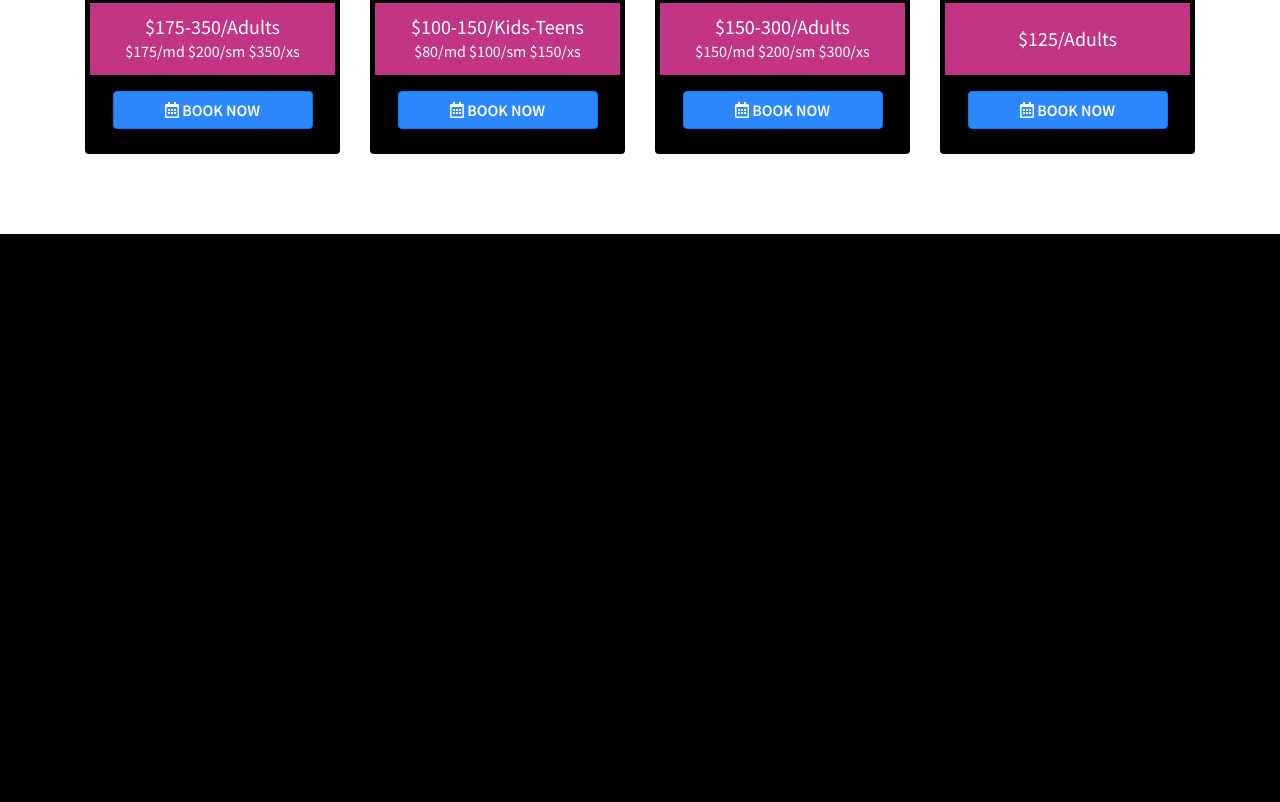
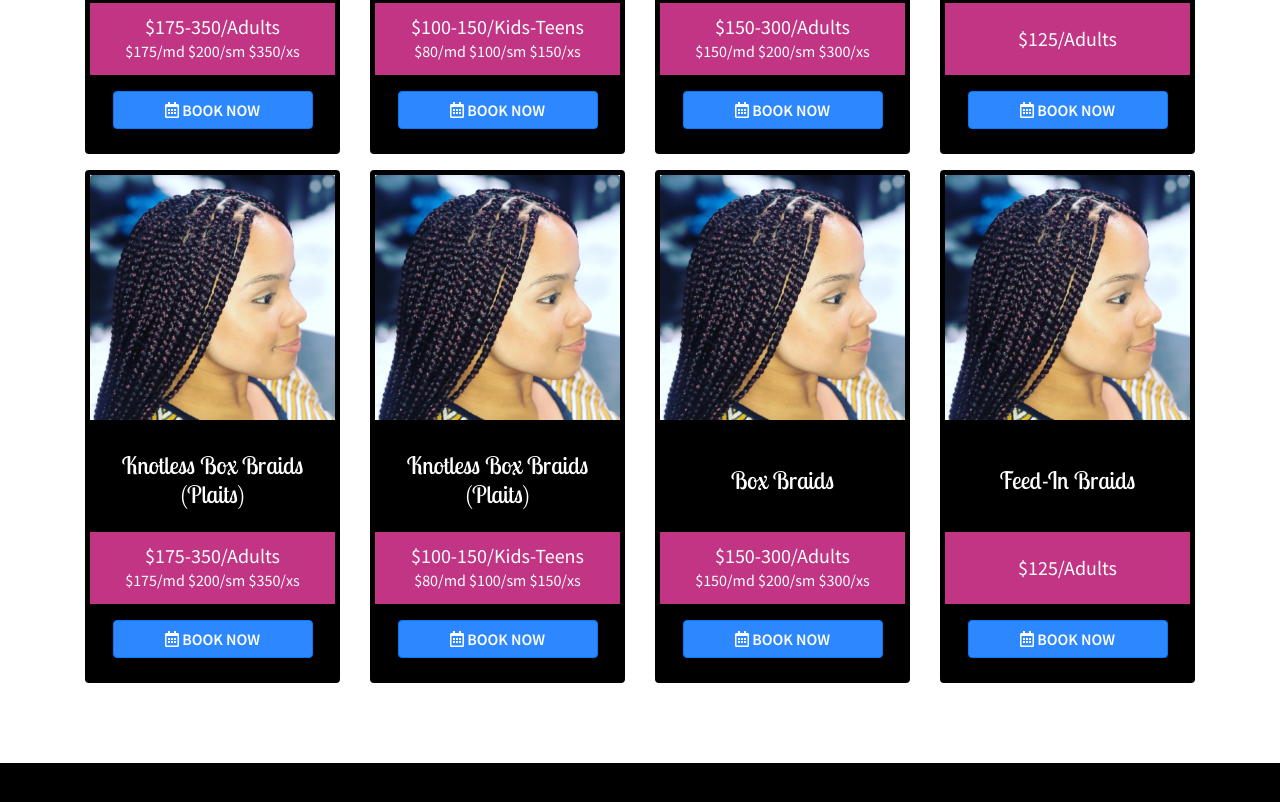
Before and after one commit to DCasely/Switchup-Hairtouch, a plain HTML site: page index.html in a window 1280 px wide. Shown: the part 1223-2025 px from the top of the page. Drawn offline with nearby package versions, Linux system fonts and the light colour scheme.

Commit message:
working on pricing section 3.0

```diff
--- a/index.html
+++ b/index.html
@@ -239,6 +239,106 @@
             </div>
           </div>
         </div>
+
+        <!-- PRICING ROW 2 -->
+        <div class="row">
+          <!-- KNOTLESS BOX BRAIDS -->
+          <div class="col col-lg-6 col-xl-3 d-flex justify-content-center mb-3">
+            <div class="card" style="width: 20rem;">
+              <img
+                class="card-img-top"
+                src="./images/passiontwist.jpg"
+                alt="passiontwist"
+              />
+              <div class="card-body text-center">
+                <h5 class="card-title">Knotless Box Braids (Plaits)</h5>
+                <div class="card-description">
+                  <h4>$175-350/Adults</h4>
+                  <p>$175/md $200/sm $350/xs</p>
+                </div>
+                <a
+                  href="https://www.codewars.com/users/DCasely"
+                  class="btn btn-primary"
+                  target="_blank"
+                  ><i class="far fa-calendar-alt"></i> Book Now
+                </a>
+              </div>
+            </div>
+          </div>
+
+          <!-- KNOTLESS BOX BRAIDS (KIDS-TEENS) -->
+          <div class="col col-lg-6 col-xl-3 d-flex justify-content-center mb-3">
+            <div class="card" style="width: 20rem;">
+              <img
+                class="card-img-top"
+                src="./images/passiontwist.jpg"
+                alt="passiontwist"
+              />
+              <div class="card-body text-center">
+                <h5 class="card-title">Knotless Box Braids (Plaits)</h5>
+                <div class="card-description">
+                  <h4>$100-150/Kids-Teens</h4>
+                  <p>$80/md $100/sm $150/xs</p>
+                </div>
+                <a
+                  href="https://www.codewars.com/users/DCasely"
+                  class="btn btn-primary"
+                  target="_blank"
+                  ><i class="far fa-calendar-alt"></i> Book Now
+                </a>
+              </div>
+            </div>
+          </div>
+
+          <!-- BOX BRAIDS -->
+          <div class="col col-lg-6 col-xl-3 d-flex justify-content-center mb-3">
+            <div class="card" style="width: 20rem;">
+              <img
+                class="card-img-top"
+                src="./images/passiontwist.jpg"
+                alt="passiontwist"
+              />
+              <div class="card-body text-center">
+                <h5 class="card-title">Box Braids</h5>
+                <div class="card-description">
+                  <h4>$150-300/Adults</h4>
+                  <p>$150/md $200/sm $300/xs</p>
+                </div>
+                <a
+                  href="https://www.codewars.com/users/DCasely"
+                  class="btn btn-primary"
+                  target="_blank"
+                  ><i class="far fa-calendar-alt"></i> Book Now
+                </a>
+              </div>
+            </div>
+          </div>
+
+          <!-- FEED-IN BRAIDS -->
+          <div class="col col-lg-6 col-xl-3 d-flex justify-content-center mb-3">
+            <div class="card" style="width: 20rem;">
+              <img
+                class="card-img-top"
+                src="./images/passiontwist.jpg"
+                alt="passiontwist"
+              />
+              <div class="card-body text-center">
+                <h5 class="card-title">Feed-In Braids</h5>
+                <div class="card-description">
+                  <h4>$125/Adults</h4>
+                  <!-- <p>$125/sm</p> -->
+                </div>
+
+                <a
+                  href="https://www.codewars.com/users/DCasely"
+                  class="btn btn-primary"
+                  target="_blank"
+                  ><i class="far fa-calendar-alt"></i> Book Now
+                </a>
+              </div>
+            </div>
+          </div>
+        </div>
       </div>
     </section>
 
--- a/styles.css
+++ b/styles.css
@@ -16,7 +16,7 @@ a:hover {
 
 #navigation {
   font-family: 'Lobster Two', cursive;
-  font-size: 2rem;
+  font-size: 1.5rem;
   text-transform: uppercase;
   letter-spacing: 5px;
 }
```
